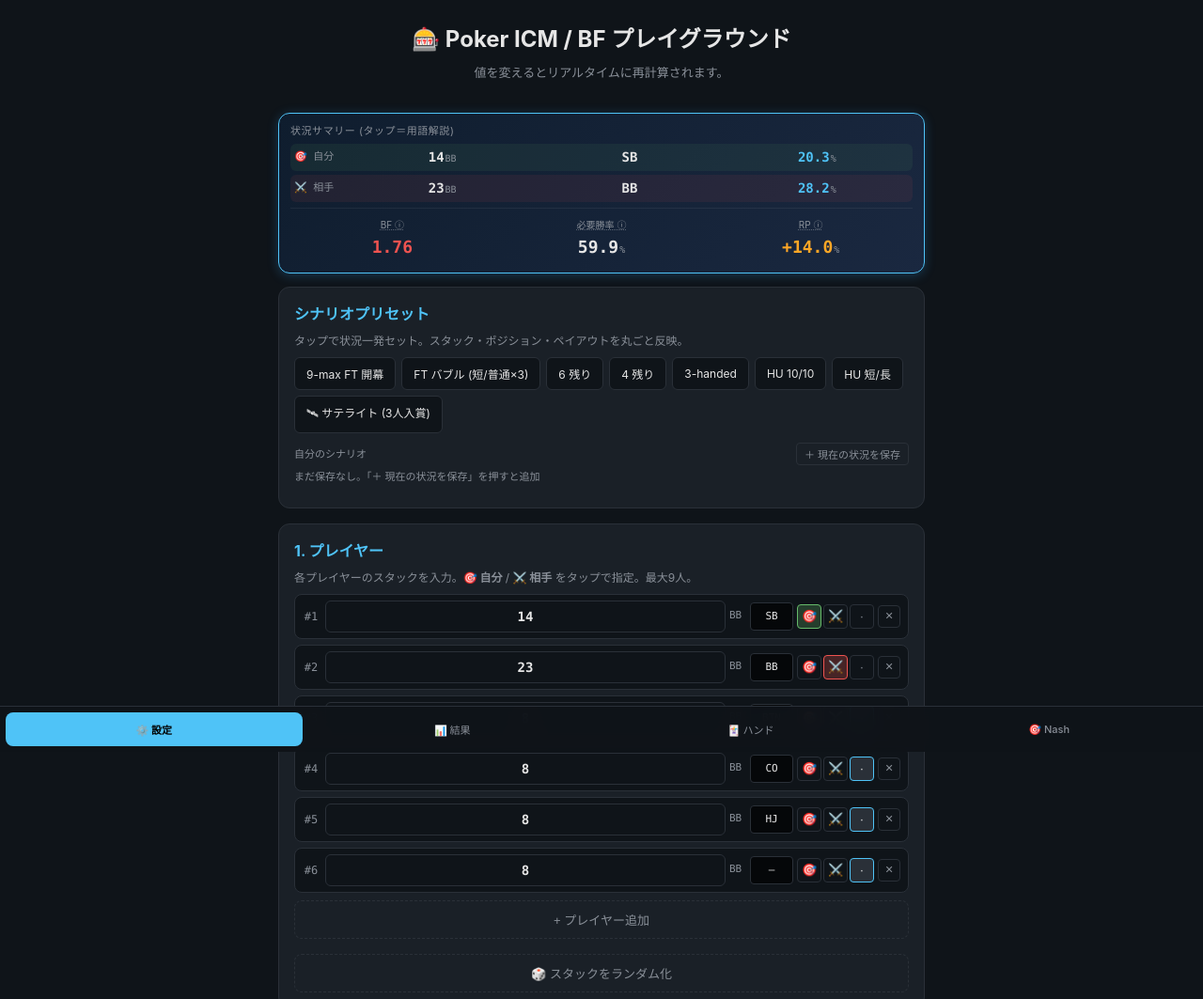
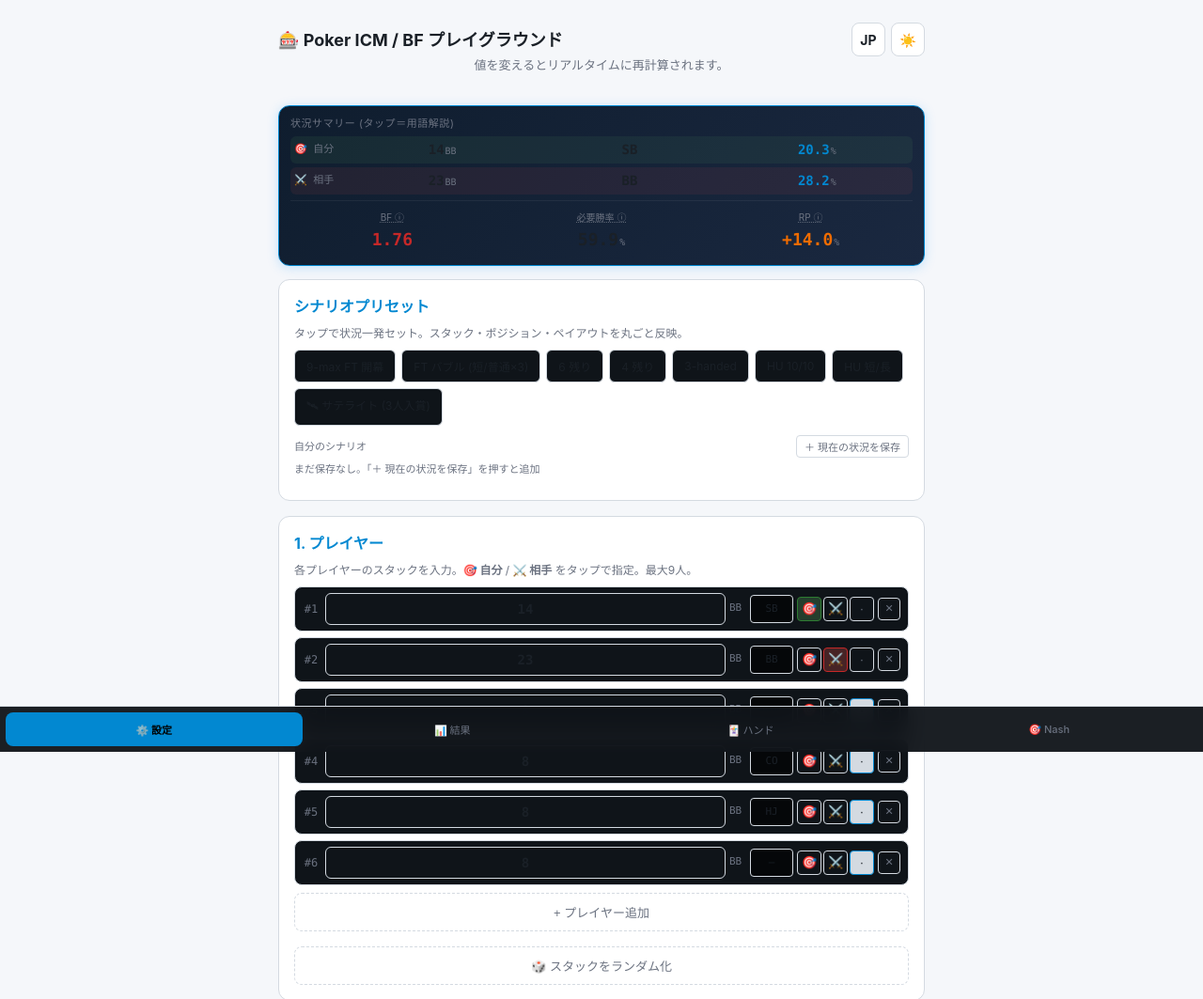
Before and after one commit to andenknt31113/poker-icm-app, a website built with Vite: page playground/index.html in a window 1280 px wide. Shown: the top 1063 px of the page at 94% size. Built offline with nearby package versions, Linux system fonts and the light colour scheme.

Commit message:
テーマ切替 / 言語切替 (JP/EN) / スワイプ で タブ切替 / Section 7 ラベル修正
1. ヘッダーに 🌙/☀️ トグルでダーク/ライトテーマ切替。
   prefers-color-scheme で初期値、localStorage 永続化
2. ヘッダーに JP/EN トグルで言語切替（最低限 subtitle のみ翻訳、
   今後拡充可）。data-i18n 属性ベース、localStorage 永続化
3. 画面横スワイプでタブ移動 (設定→結果→ハンド→Nash)。
   タブバー / 入力要素 / グリッド上のスワイプは無視
4. Section 7 のラベルから「相手 push → 自分 call」を「相手のレンジ →
   自分の call レンジ」に変更 (BB が SB に push の誤解防止)

```diff
--- a/playground/index.html
+++ b/playground/index.html
@@ -17,8 +17,14 @@
   <body>
     <main class="container">
       <header>
-        <h1>🎰 Poker ICM / BF プレイグラウンド</h1>
-        <p class="subtitle">
+        <div class="header-row">
+          <h1>🎰 Poker ICM / BF プレイグラウンド</h1>
+          <div class="header-actions">
+            <button id="lang-toggle" class="header-btn" type="button" title="言語切替" aria-label="言語切替">JP</button>
+            <button id="theme-toggle" class="header-btn" type="button" title="テーマ切替" aria-label="テーマ切替">🌙</button>
+          </div>
+        </div>
+        <p class="subtitle" data-i18n="subtitle">
           値を変えるとリアルタイムに再計算されます。
         </p>
       </header>
@@ -294,15 +300,15 @@
       <section class="card" data-tab="hand">
         <h2>7. ハンドレンジ比較 🆕</h2>
         <p class="hint">
-          相手のレンジを設定 → 自分が打つべきレンジを自動描画。
+          スタック差ベースの抽象レンジ比較（HU all-in 想定、position の行動順は無視）。
         </p>
 
         <div class="direction-tabs" role="tablist">
           <button type="button" class="direction-tab active" data-direction="callBack">
-            相手 push → 自分 call
+            相手のレンジ → 自分の call レンジ
           </button>
           <button type="button" class="direction-tab" data-direction="pushBack">
-            相手 call → 自分 push (逆算)
+            相手の call レンジ → 自分の push レンジ
           </button>
         </div>
 
--- a/playground/src/main.ts
+++ b/playground/src/main.ts
@@ -1983,6 +1983,116 @@
   });
 });
 
+// ===== テーマ切替 (dark/light) =====
+const THEME_KEY = "poker-icm-theme";
+type Theme = "dark" | "light";
+function applyTheme(t: Theme): void {
+  if (t === "light") {
+    document.documentElement.setAttribute("data-theme", "light");
+  } else {
+    document.documentElement.removeAttribute("data-theme");
+  }
+  const btn = document.getElementById("theme-toggle");
+  if (btn) btn.textContent = t === "light" ? "☀️" : "🌙";
+  try { localStorage.setItem(THEME_KEY, t); } catch { /* ignore */ }
+}
+const savedTheme = ((): Theme => {
+  try {
+    const v = localStorage.getItem(THEME_KEY);
+    if (v === "light" || v === "dark") return v;
+  } catch { /* ignore */ }
+  return window.matchMedia?.("(prefers-color-scheme: light)").matches
+    ? "light"
+    : "dark";
+})();
+applyTheme(savedTheme);
+document.getElementById("theme-toggle")?.addEventListener("click", () => {
+  const cur = document.documentElement.getAttribute("data-theme") === "light" ? "light" : "dark";
+  applyTheme(cur === "dark" ? "light" : "dark");
+});
+
+// ===== 言語切替 (JP / EN) =====
+const LANG_KEY = "poker-icm-lang";
+type Lang = "ja" | "en";
+
+const I18N: Record<Lang, Record<string, string>> = {
+  ja: {
+    subtitle: "値を変えるとリアルタイムに再計算されます。",
+  },
+  en: {
+    subtitle: "Values recalculate in real-time as you change them.",
+  },
+};
+
+let currentLang: Lang = "ja";
+try {
+  const v = localStorage.getItem(LANG_KEY);
+  if (v === "ja" || v === "en") currentLang = v;
+} catch { /* ignore */ }
+
+function applyLang(l: Lang): void {
+  currentLang = l;
+  try { localStorage.setItem(LANG_KEY, l); } catch { /* ignore */ }
+  const btn = document.getElementById("lang-toggle");
+  if (btn) btn.textContent = l === "ja" ? "JP" : "EN";
+  document.documentElement.lang = l;
+  // data-i18n 属性を持つ要素を翻訳
+  document.querySelectorAll<HTMLElement>("[data-i18n]").forEach((el) => {
+    const key = el.dataset.i18n;
+    if (key && I18N[l][key]) el.textContent = I18N[l][key];
+  });
+}
+applyLang(currentLang);
+document.getElementById("lang-toggle")?.addEventListener("click", () => {
+  applyLang(currentLang === "ja" ? "en" : "ja");
+});
+
+// ===== タブ切替のスワイプ ジェスチャー =====
+(() => {
+  const TABS: TabId[] = ["setup", "result", "hand", "nash"];
+  let touchStartX = 0;
+  let touchStartY = 0;
+  let touchStartT = 0;
+  const SWIPE_MIN_DX = 60;
+  const SWIPE_MAX_DY = 50;
+  const SWIPE_MAX_T = 600;
+
+  document.addEventListener("touchstart", (e) => {
+    if (e.touches.length !== 1) return;
+    const t = e.touches[0]!;
+    // タブバーや入力要素上のスワイプは無視
+    const target = e.target as HTMLElement;
+    if (
+      target.closest(".tab-bar") ||
+      target.closest("input") ||
+      target.closest("textarea") ||
+      target.closest(".hand-grid") ||
+      target.closest(".bf-matrix")
+    ) {
+      touchStartT = 0;
+      return;
+    }
+    touchStartX = t.clientX;
+    touchStartY = t.clientY;
+    touchStartT = Date.now();
+  }, { passive: true });
+
+  document.addEventListener("touchend", (e) => {
+    if (touchStartT === 0) return;
+    const dt = Date.now() - touchStartT;
+    if (dt > SWIPE_MAX_T) return;
+    const t = e.changedTouches[0];
+    if (!t) return;
+    const dx = t.clientX - touchStartX;
+    const dy = t.clientY - touchStartY;
+    if (Math.abs(dx) < SWIPE_MIN_DX) return;
+    if (Math.abs(dy) > SWIPE_MAX_DY) return;
+    const idx = TABS.indexOf(activeTab);
+    if (dx < 0 && idx < TABS.length - 1) applyTab(TABS[idx + 1]!);
+    if (dx > 0 && idx > 0) applyTab(TABS[idx - 1]!);
+  }, { passive: true });
+})();
+
 // ===== Service Worker 登録 (PWA) =====
 if ("serviceWorker" in navigator && location.protocol !== "file:") {
   window.addEventListener("load", () => {
--- a/playground/src/style.css
+++ b/playground/src/style.css
@@ -9,6 +9,18 @@
   --warn: #ffa726;
   --bad: #ef5350;
   --mono: ui-monospace, "SF Mono", Menlo, Consolas, monospace;
+}
+
+:root[data-theme="light"] {
+  --bg: #f5f7fa;
+  --card: #ffffff;
+  --border: #d4dae1;
+  --text: #1a2027;
+  --muted: #6b7280;
+  --accent: #0288d1;
+  --good: #2e7d32;
+  --warn: #ef6c00;
+  --bad: #c62828;
 }
 
 * {
@@ -362,6 +374,41 @@
   font-size: 11px;
   color: var(--muted);
   font-family: var(--mono);
+}
+
+/* ===== ヘッダー (テーマ・言語切替) ===== */
+.header-row {
+  display: flex;
+  align-items: center;
+  justify-content: space-between;
+  gap: 8px;
+}
+.header-row h1 {
+  margin: 0;
+  font-size: 18px;
+}
+.header-actions {
+  display: flex;
+  gap: 6px;
+}
+.header-btn {
+  background: var(--card);
+  border: 1px solid var(--border);
+  color: var(--text);
+  width: 36px;
+  height: 36px;
+  border-radius: 8px;
+  cursor: pointer;
+  font-size: 14px;
+  display: flex;
+  align-items: center;
+  justify-content: center;
+  font-family: inherit;
+  font-weight: bold;
+}
+.header-btn:active {
+  background: var(--accent);
+  color: #000;
 }
 
 /* ===== ボトムタブナビ ===== */
```
